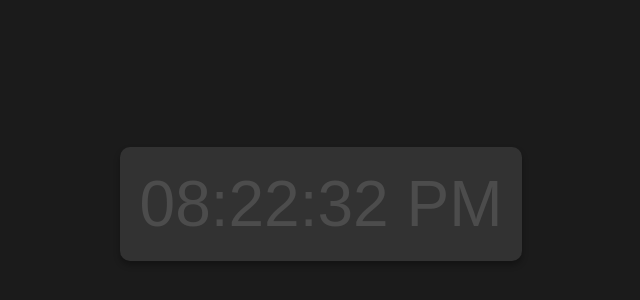
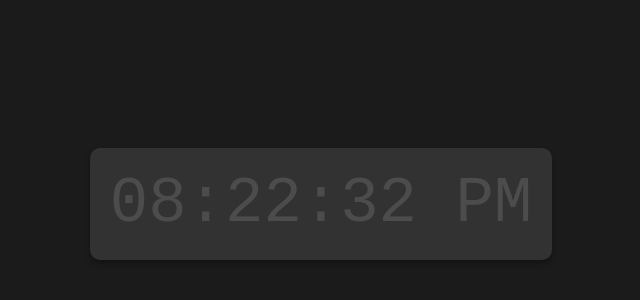
Before and after one commit to CellIJel/misc, a website: page time/index.html in a window 1280 px wide. Shown: the part 196-496 px from the top of the page, without its empty margins (319-959 px from the left). Drawn offline with Linux system fonts and the light colour scheme.

Commit message:
Replace font with Monospace for consistency

```diff
--- a/time/index.html
+++ b/time/index.html
@@ -12,7 +12,7 @@
             align-items: center;
             height: 100vh;
             margin: 0;
-            font-family: Arial, sans-serif;
+            font-family: "Courier New", Courier, monospace;
             background-color: #1b1b1b;
             font-size: 4rem;
             color: white;
@@ -22,6 +22,7 @@
             text-align: center;
             background-color: rgba(255,255,255,0.1);
             padding: 20px;
+            font-family: "Courier New", Courier, monospace;
             border-radius: 10px;
             box-shadow: 0 4px 6px rgba(0,0,0,0.3);
             cursor: pointer;
```
